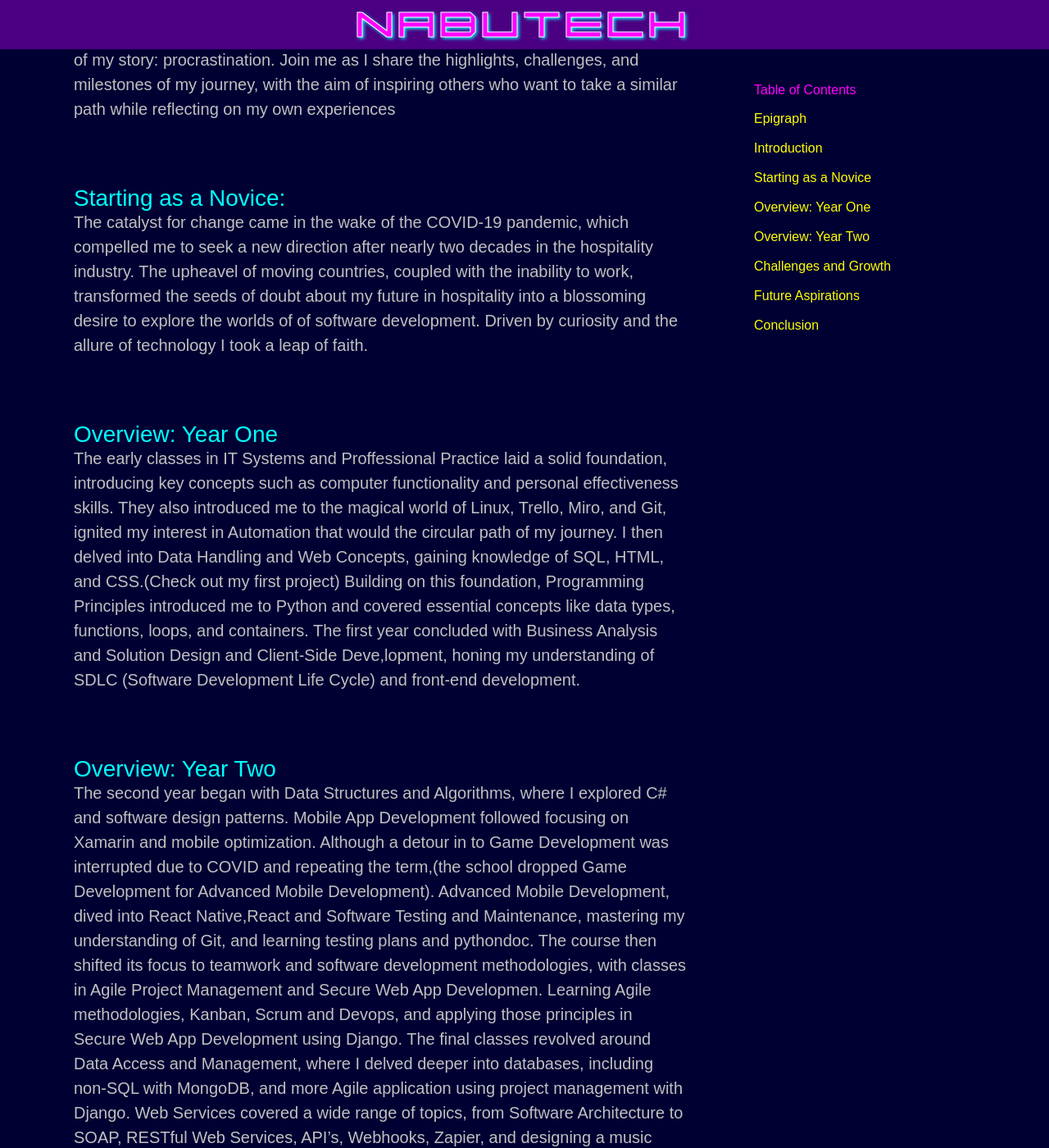
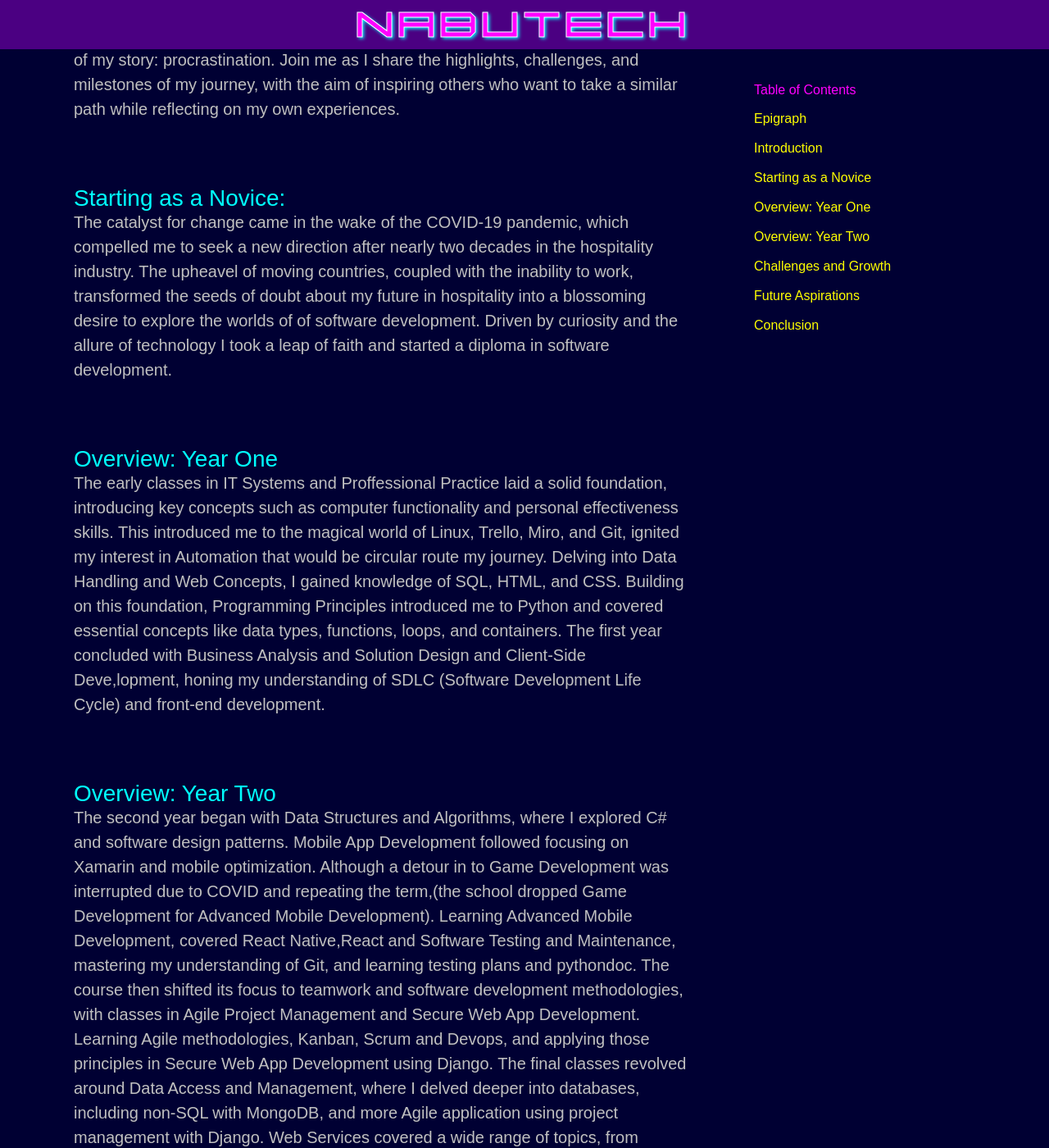
Before and after one commit to NabuTech/my-blog, a Jekyll site: the page built from myblog/_posts/2023-07-22-my-journey.md, in a window 1280 px wide and 1400 px high, scrolled down 712 px. Shown: the whole window at 82% size. Built offline with Jekyll 4.4.1, drawn with Linux system fonts in a browser that asks for light colours; nearby versions of some CDN libraries; some of the changed text lies outside the part shown.

Commit message:
Updated Blog Post

```diff
--- a/myblog/_includes/footer.html
+++ b/myblog/_includes/footer.html
@@ -32,8 +32,8 @@
             </div>
         </div>
         <div class="footer-links">
-            <p>&copy; 2023 NabuTech. All rights reserved.</p>
-            <p><a href="/policy">Policy</a></p>
+            <p>&copy; 2024 NabuTech. All rights reserved.</p>
+            <!--<p><a href="/policy">Policy</a></p>-->
         </div>
     </div>
 </footer>
--- a/myblog/_posts/2023-07-22-my-journey.md
+++ b/myblog/_posts/2023-07-22-my-journey.md
@@ -30,24 +30,26 @@
 
 
 ## Introduction
-My Journey was not a fantastical adventuer through Middle-Earth but a rather a transformative voyage through the vast landscape of technology, as I pursued my path to becoming a software developer. This is my personal story, devoid of orcs, evil wizards, and ghosts, instead navigating the challenges of deciphering diverse languages from HTML to C# (which might as well have been Elvish), overcoming self-doubt, managing time constraints, embracing failure, and conquering the Sauron of my story: procrastination. Join me as I share the highlights, challenges, and milestones of my journey, with the aim of inspiring others who want to take a similar path while reflecting on my own experiences
+My Journey was not a fantastical adventue through Middle-Earth but a rather a transformative voyage through the vast landscape of technology, as I pursued my path to becoming a software developer. This is my personal story, devoid of orcs, evil wizards, and ghosts, instead navigating the challenges of deciphering diverse languages from HTML to C# (which might as well have been Elvish), overcoming self-doubt, managing time constraints, embracing failure, and conquering the Sauron of my story: procrastination. Join me as I share the highlights, challenges, and milestones of my journey, with the aim of inspiring others who want to take a similar path while reflecting on my own experiences.
 
 ## Starting as a Novice:
-The catalyst for change came in the wake of the COVID-19 pandemic, which compelled me to seek a new direction after nearly two decades in the hospitality industry. The upheavel of moving countries, coupled with the inability to work, transformed the seeds of doubt about my future in hospitality into a blossoming desire to explore the worlds of of software development. Driven by curiosity and the allure of technology I took a leap of faith.
+The catalyst for change came in the wake of the COVID-19 pandemic, which compelled me to seek a new direction after nearly two decades in the hospitality industry. The upheavel of moving countries, coupled with the inability to work, transformed the seeds of doubt about my future in hospitality into a blossoming desire to explore the worlds of of software development. Driven by curiosity and the allure of technology I took a leap of faith and started a diploma in software development.
 
 ## Overview: Year One
-The early classes in IT Systems and Proffessional Practice laid a solid foundation, introducing key concepts such as computer functionality and personal effectiveness skills. They also introduced me to the magical world of Linux, Trello, Miro, and Git, ignited my interest in Automation that would the circular path of my journey. I then delved into Data Handling and Web Concepts, gaining knowledge of SQL, HTML, and CSS.(Check out my first project) Building on this foundation, Programming Principles introduced me to Python and covered essential concepts like data types, functions, loops, and containers. The first year concluded with Business Analysis and Solution Design and Client-Side Deve,lopment, honing my understanding of SDLC (Software Development Life Cycle) and front-end development.
+The early classes in IT Systems and Proffessional Practice laid a solid foundation, introducing key concepts such as computer functionality and personal effectiveness skills. This introduced me to the magical world of Linux, Trello, Miro, and Git, ignited my interest in Automation that would be circular route my journey. Delving into Data Handling and Web Concepts, I gained knowledge of SQL, HTML, and CSS.
+Building on this foundation, Programming Principles introduced me to Python and covered essential concepts like data types, functions, loops, and containers. The first year concluded with Business Analysis and Solution Design and Client-Side Deve,lopment, honing my understanding of SDLC (Software Development Life Cycle) and front-end development.
 
 ## Overview: Year Two
-The second year began with Data Structures and Algorithms, where I explored C# and software design patterns. Mobile App Development followed focusing on Xamarin and mobile optimization. Although a detour in to Game Development was interrupted due to COVID and repeating the term,(the school dropped Game Development for Advanced Mobile Development). Advanced Mobile Development, dived into React Native,React and Software Testing and Maintenance, mastering my understanding of Git, and learning testing plans and pythondoc. The course then shifted its focus to teamwork and software development methodologies, with classes in Agile Project Management and Secure Web App Developmen. Learning Agile methodologies, Kanban, Scrum and Devops, and applying those principles in Secure Web App Development using Django. The final classes revolved around Data Access and Management, where I delved deeper into databases, including non-SQL with MongoDB, and more Agile application using project management with Django. Web Services covered a wide range of topics, from Software Architecture to SOAP, RESTful Web Services, API's, Webhooks, Zapier, and designing a music API.The completion of my Final Project was my Mount Doom, but that is a story for another day.
+The second year began with Data Structures and Algorithms, where I explored C# and software design patterns. Mobile App Development followed focusing on Xamarin and mobile optimization. Although a detour in to Game Development was interrupted due to COVID and repeating the term,(the school dropped Game Development for Advanced Mobile Development). Learning Advanced Mobile Development, covered React Native,React and Software Testing and Maintenance, mastering my understanding of Git, and learning testing plans and pythondoc. The course then shifted its focus to teamwork and software development methodologies, with classes in Agile Project Management and Secure Web App Development. Learning Agile methodologies, Kanban, Scrum and Devops, and applying those principles in Secure Web App Development using Django.
+The final classes revolved around Data Access and Management, where I delved deeper into databases, including non-SQL with MongoDB, and more Agile application using project management with Django. Web Services covered a wide range of topics, from Software Architecture to SOAP, RESTful Web Services, API's, Webhooks, Zapier, and designing a music API.The completion of my Final Project was my Mount Doom, but that is a story for another day.
 
 ## Challenges and Growth:
-Every challenge I faced led to personal growth. From battling overwhelming self-doubt when grappling with new concepts or languages/frameworks, I gradually became more self-confident. I learned to manage my time effectively, overcoming the struggle of juggliong various circumstances and deadlines. The ever-changing landscape of topics, languages, and frameworks preseted a significant challenge, as it felt impossible ot absorb eberything in such a short period, every re-visit to a topic felt like beginning againg. However, over the time nuggets of information I retained cracked open and shed new understanding. The greatest growth was conquering procrastination and overcoming the fear of failure, not building things because of lack of understanding or potential failure. While the early attempts may have been imperferct(or flat out garbage), I learned that practice and building upon previous knowledge are the keys to improvement. Self-Reflection is a huge bonus to learning Software Development, and a good lesson for life.
+Every challenge I faced led to personal growth. From battling overwhelming self-doubt when grappling with new concepts or languages/frameworks, I gradually became more self-confident. I learned to manage my time effectively, overcoming the struggle of juggling various circumstances and deadlines. The ever-changing landscape of topics, languages, and frameworks preseted a significant challenge, as it felt impossible to absorb eberything in such a short period, every re-visit to a topic felt like beginning again. However, over the time nuggets of information I retained cracked open and shed new understanding. The greatest growth was conquering procrastination and overcoming the fear of failure, not building things because of lack of understanding or potential failure is gone. While the early attempts may have been imperfect(or flat out garbage), I learned that practice and building upon previous knowledge are the keys to improvement. Self-Reflection is a huge bonus to learning Software Development, and a good lesson for life.
 
 ## Future Aspirations
 With the circle now complete, I reflect on my initial assignment in Proffesional Practice, where I chose to explore Automation as an emerging technology. It terrified and intrigued me, as I recognized it as the future. Here we are, two years later, witnessing the explosion of AI. I have learned not to fear change but to embrace it. So, what lies ahead? Well, my passion for learning and self-improvement drives me to continue my studies, pursuing a Bachelors in IT for another year. I am building my online brand, showcasing my skills, developing my own software projects, and sharing my technological explorations while teaching others. Additionally, I am actively seeking employment within the industry to gain valuable experience and further enhance my skills.
 
 ## Conclusion
-Throughout thies journey, I've gained a solid foundation in various languages, frameworks, and methodologies, expanding my knowledge and honing my skills. Beyond the technical skills I have learnt resilience, perserverance and embracing change. To those taking similar steps I encourage you to embrace the challenges. Failure is massively important, because reflecting on what went wrong helps you progress. As I reflect on how far I have come it excites me for the endless possibilities in the ever evolving landscape of technology. You will not learn everything, and even if you concentrate on a specific topic its only a matter of time before it is supplanted by something else whether by iteself evolving or an alternative emerging. Embrace the hunger for knowledge and let your passion guide you. This has been one of the best experiences I have undertaken, to have passion for what you do is the ultimate goal and joy to find my calling.
+Throughout this journey, I've gained a solid foundation in various languages, frameworks, and methodologies, expanding my knowledge and honing my skills. Beyond the technical skills I have learnt resilience, perserverance and embracing change. To those taking similar steps I encourage you to embrace the challenges. Failure is massively important, because reflecting on what went wrong helps you progress. As I reflect on how far I have come it excites me for the endless possibilities in the ever evolving landscape of technology. You will not learn everything, and even if you concentrate on a specific topic its only a matter of time before it is supplanted by something else whether by iteself evolving or an alternative emerging. Embrace the hunger for knowledge and let your passion guide you. This has been one of the best experiences I have undertaken, to have passion for what you do is the ultimate goal and grateful to find my calling.
 
 "There is some good in this world, and it's worth fighting for"    -J.R.R. Tolkien, The Lord of the Rings: The Two Towers
```
Also changed, not shown: myblog/_posts/2024-01-11-welcome-to-jekyll.markdown (deleted, +0 -29 lines).
